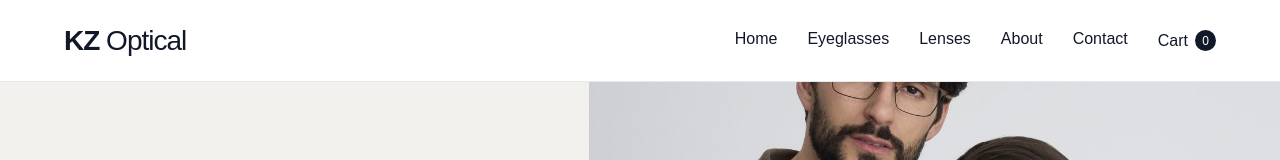
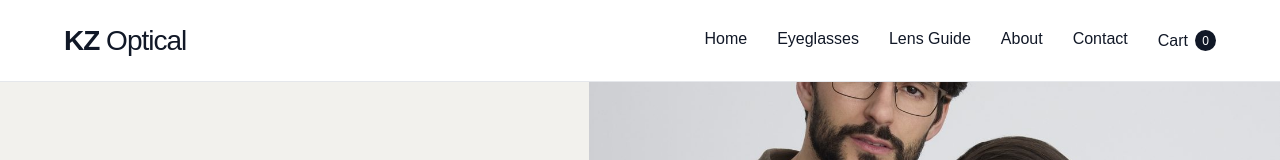
Before and after one commit to kzscuisine/kz-optical-website, a Next.js app: page / in a window 1280 px wide. Shown: the top 160 px of the page. Built offline with nearby package versions, Linux system fonts and the light colour scheme.

Commit message:
Rename Lenses navigation to Lens Guide

```diff
--- a/app/layout.tsx
+++ b/app/layout.tsx
@@ -1,6 +1,6 @@
 import Link from "next/link";import "./globals.css";import {CartProvider} from "../components/cart-context";import CartLink from "../components/cart-link";
 export const metadata={title:"KZ Optical | Prescription Eyewear",description:"Prescription eyewear and lens options in British Columbia."};
 export default function RootLayout({children}:{children:React.ReactNode}){return <html lang="en"><body><CartProvider>
-<header><Link className="brand" href="/">KZ <span>Optical</span></Link><nav><Link href="/">Home</Link><Link href="/eyeglasses">Eyeglasses</Link><Link href="/lenses">Lenses</Link><Link href="/about">About</Link><Link href="/contact">Contact</Link><CartLink/></nav></header>
+<header><Link className="brand" href="/">KZ <span>Optical</span></Link><nav><Link href="/">Home</Link><Link href="/eyeglasses">Eyeglasses</Link><Link href="/lenses">Lens Guide</Link><Link href="/about">About</Link><Link href="/contact">Contact</Link><CartLink/></nav></header>
 {children}<footer><div><b>KZ Optical</b><p>Prescription eyewear with clarity, comfort and style.</p><div className="footerNav"><Link href="/shipping-returns">Shipping & Returns</Link><Link href="/privacy">Privacy</Link><Link href="/terms">Terms</Link><Link href="/prescription-help">Prescription Help</Link></div></div><p>British Columbia, Canada · Â© 2026 KZ Optical</p></footer>
 </CartProvider></body></html>}
```
